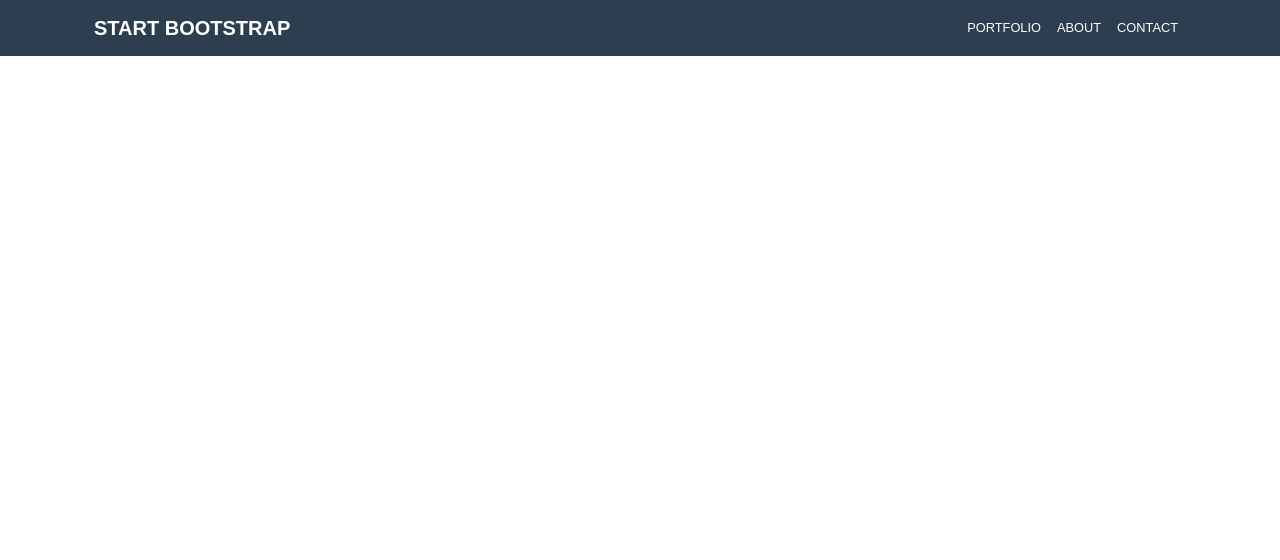
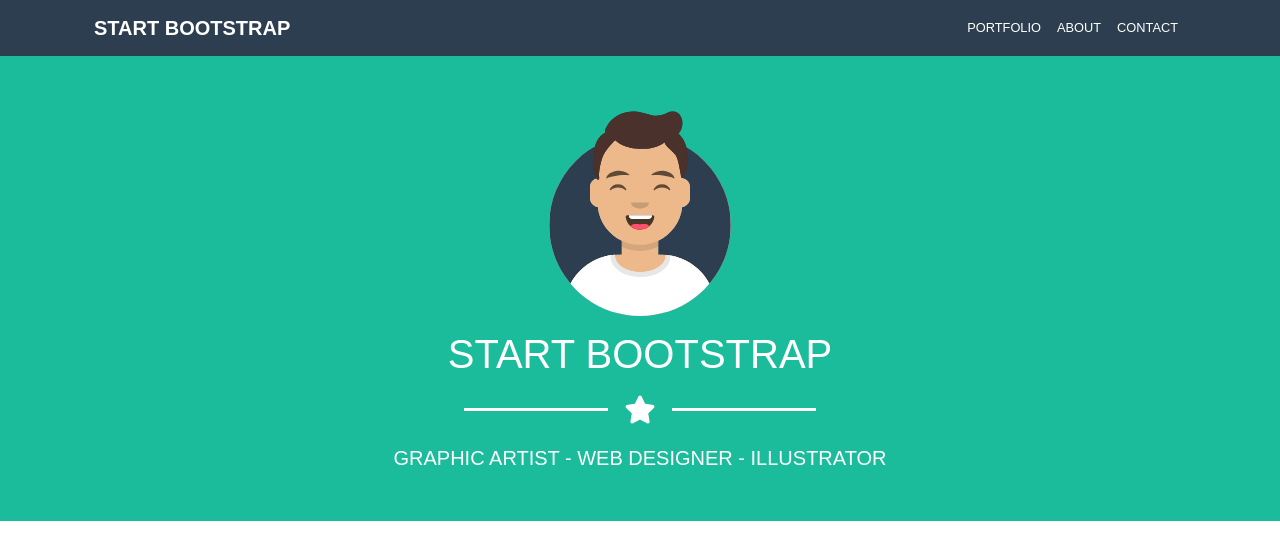
Before and after one commit to pater97/html-css-bootstrap-freelancer, a plain HTML site: page index.html in a window 1280 px wide. Drawn offline with nearby package versions, Linux system fonts and the light colour scheme.

Commit message:
sezione hero image completa

```diff
--- a/index.html
+++ b/index.html
@@ -8,6 +8,9 @@
     <link href="https://cdn.jsdelivr.net/npm/bootstrap@5.1.1/dist/css/bootstrap.min.css" rel="stylesheet"
         integrity="sha384-F3w7mX95PdgyTmZZMECAngseQB83DfGTowi0iMjiWaeVhAn4FJkqJByhZMI3AhiU" crossorigin="anonymous">
     <link rel="stylesheet" href="style.css">
+    <link rel="stylesheet" href="https://cdnjs.cloudflare.com/ajax/libs/font-awesome/6.0.0-beta2/css/all.min.css"
+        integrity="sha512-YWzhKL2whUzgiheMoBFwW8CKV4qpHQAEuvilg9FAn5VJUDwKZZxkJNuGM4XkWuk94WCrrwslk8yWNGmY1EduTA=="
+        crossorigin="anonymous" referrerpolicy="no-referrer" />
     <title>bootstrap freelencer</title>
 </head>
 
@@ -41,12 +44,24 @@
             </nav>
         </section>
     </header>
+    <!-- /navbar -->
     <main>
-        <section class="row justify-content-center first_part">
-            <div class="col-md-6">
-
+        <!-- contenitore con immagine di presentazione -->
+        <section id="first_part" class="container-fluid">
+            <div class="row justify-content-center">
+                <div class="col-lg-6 d-flex flex-column align-items-center text-white">
+                    <img class="mt-5" src="./img/avatar.svg" alt="avatar">
+                    <div class="fs-1 my-2 ">START BOOTSTRAP</div>
+                    <div class="d-flex align-items-center mb-3">
+                        <hr>
+                        <i class="fa fa-star fs-3 mx-3"></i>
+                        <hr>
+                    </div>
+                    <div class="fs-5 pb-5">GRAPHIC ARTIST - WEB DESIGNER - ILLUSTRATOR</div>
+                </div>
             </div>
         </section>
+
         <section class="container-fluid second_part">
             <div class="container">
                 <div class="row justify-content-center">
--- a/style.css
+++ b/style.css
@@ -1,16 +1,27 @@
 /* general⁄ */
 body{
     font-family:sans-serif;
+}
+/* parte 1 */
+#first_part img{
+    width: 200px;
 }
 /* utility */
 .fs_sm{
     font-size: .8rem;
 }
+#first_part hr{
+    width: 9rem;
+    height: 3px;
+    background: white;
+    border-color: white;
+    opacity: 1;
+}
 /* color */
 header{
     background-color: #2C3E50;
 }
-.first_part,.third_part{
+#first_part,.third_part{
     background-color: #1ABC9C;
 }
 
```
Also changed, not shown: img/avatar.svg (added), img/cabin.png (added), img/cake.png (added), img/circus.png (added), img/game.png (added), img/safe.png (added), img/submarine.png (added).
